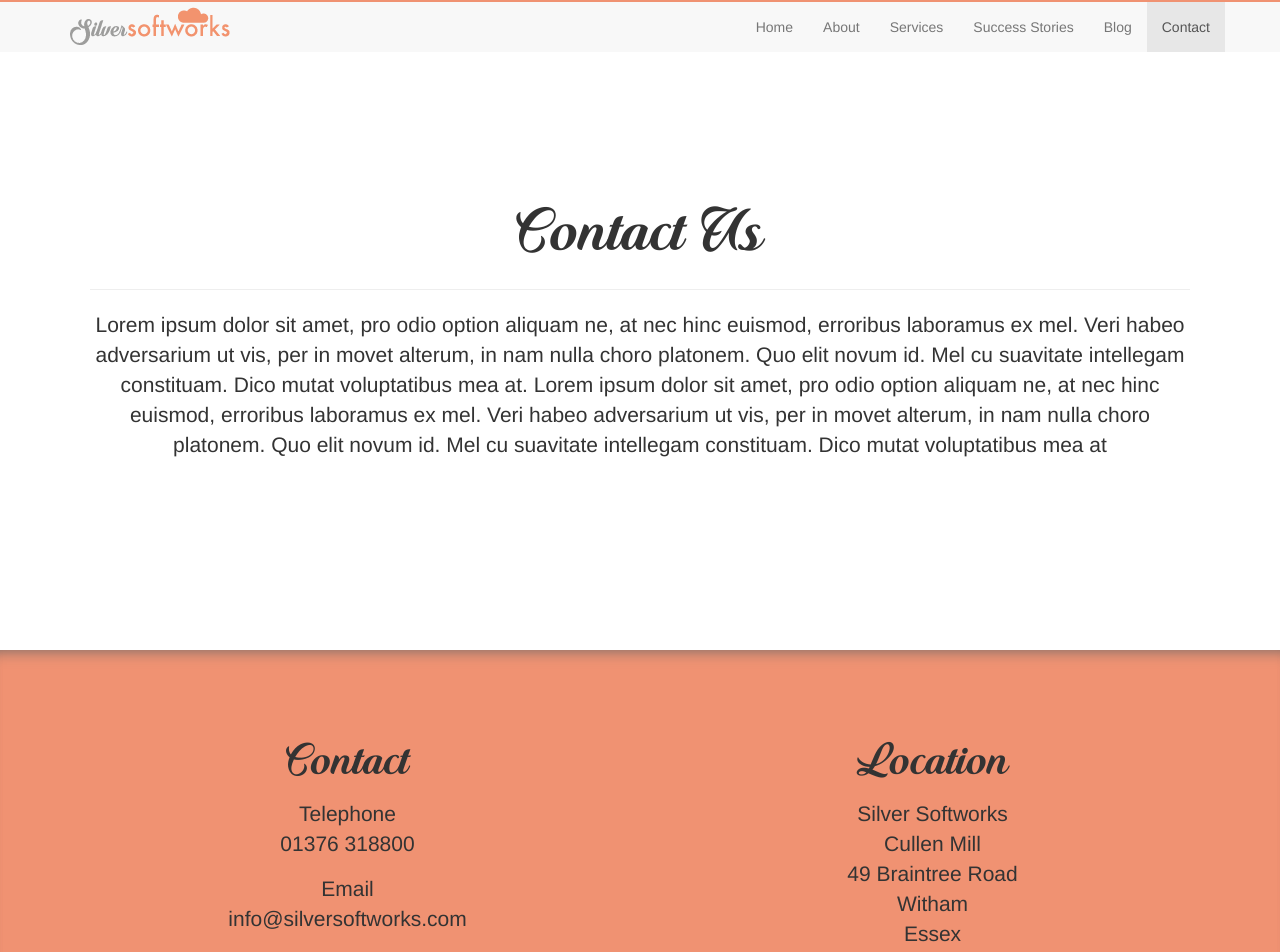
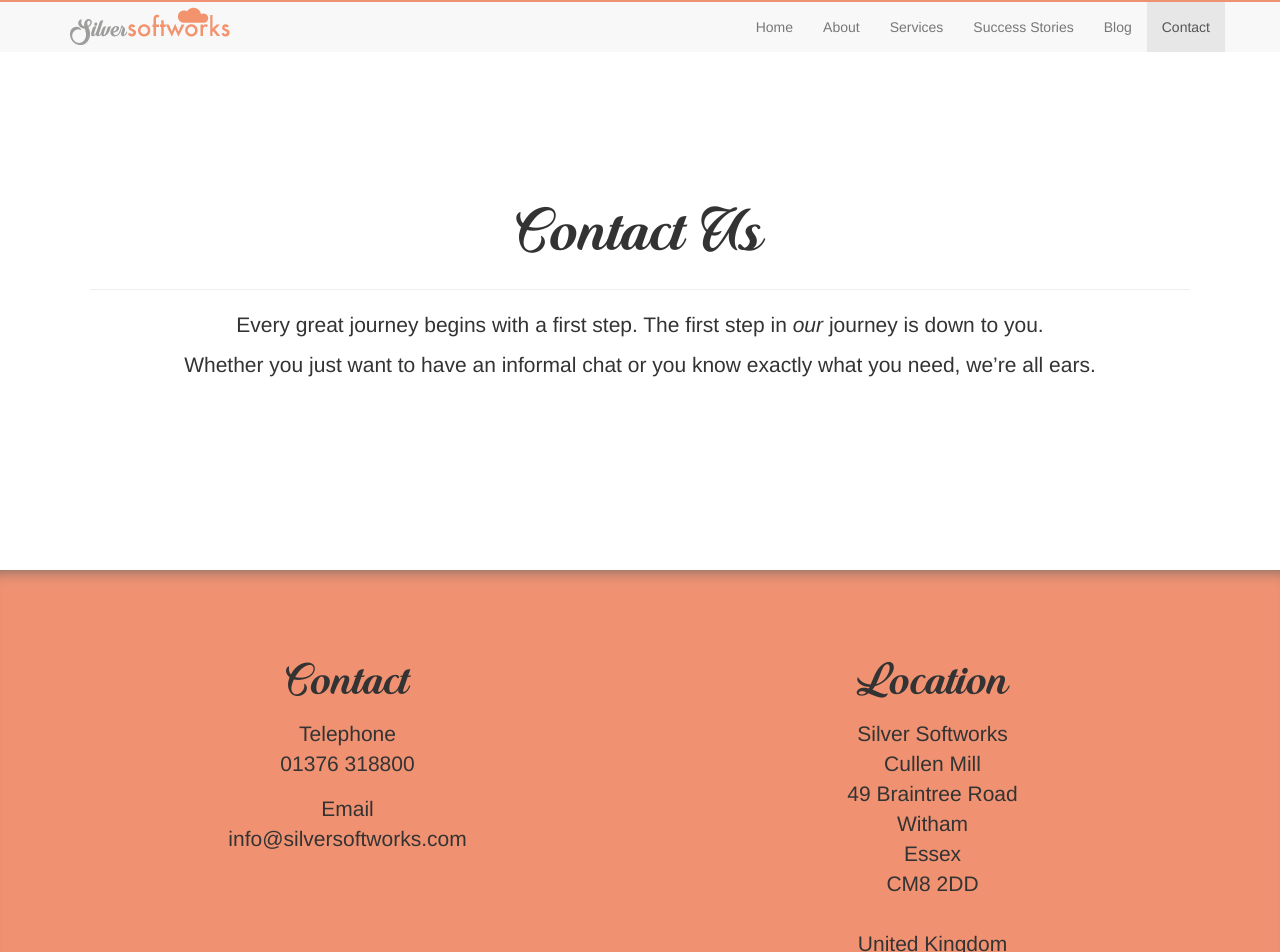
Before and after one commit to ThomasDavidPacker/Silver-Softworks, a Jekyll site: the page built from contact.html, in a window 1280 px wide and 1400 px high. Shown: the top 952 px of the window. Built offline with Jekyll 4.4.1, drawn with Linux system fonts in a browser that asks for light colours; some of the changed text lies outside the part shown.

Commit message:
General Updates
General Updates

```diff
--- a/blog.html
+++ b/blog.html
@@ -11,7 +11,7 @@
 					<div class="c_section_content_center">
 						<h1>Blog</h1>
 						<hr />
-						<p>Lorem ipsum dolor sit amet, pro odio option aliquam ne, at nec hinc euismod, erroribus laboramus ex mel. Veri habeo adversarium ut vis, per in movet alterum, in nam nulla choro platonem. Quo elit novum id. Mel cu suavitate intellegam constituam. Dico mutat voluptatibus mea at. Lorem ipsum dolor sit amet, pro odio option aliquam ne, at nec hinc euismod, erroribus laboramus ex mel. Veri habeo adversarium ut vis, per in movet alterum, in nam nulla choro platonem. Quo elit novum id. Mel cu suavitate intellegam constituam. Dico mutat voluptatibus mea at</p>
+						<p class="c_paragraph_medium">Lorem ipsum dolor sit amet, pro odio option aliquam ne, at nec hinc euismod, erroribus laboramus ex mel. Veri habeo adversarium ut vis, per in movet alterum, in nam nulla choro platonem. Quo elit novum id. Mel cu suavitate intellegam constituam. Dico mutat voluptatibus mea at. Lorem ipsum dolor sit amet, pro odio option aliquam ne, at nec hinc euismod, erroribus laboramus ex mel. Veri habeo adversarium ut vis, per in movet alterum, in nam nulla choro platonem. Quo elit novum id. Mel cu suavitate intellegam constituam. Dico mutat voluptatibus mea at</p>
 					</div>
 				</div>
 			</div>
--- a/contact.html
+++ b/contact.html
@@ -17,7 +17,8 @@
 					<div class="c_section_content_center">
 						<h1 class="c_silsof_header c_header_large">Contact Us</h1>
 						<hr />
-						<p class="c_paragraph_medium">Lorem ipsum dolor sit amet, pro odio option aliquam ne, at nec hinc euismod, erroribus laboramus ex mel. Veri habeo adversarium ut vis, per in movet alterum, in nam nulla choro platonem. Quo elit novum id. Mel cu suavitate intellegam constituam. Dico mutat voluptatibus mea at. Lorem ipsum dolor sit amet, pro odio option aliquam ne, at nec hinc euismod, erroribus laboramus ex mel. Veri habeo adversarium ut vis, per in movet alterum, in nam nulla choro platonem. Quo elit novum id. Mel cu suavitate intellegam constituam. Dico mutat voluptatibus mea at</p>
+						<p class="c_paragraph_medium">Every great journey begins with a first step. The first step in <i>our</i> journey is down to you.</p>
+						<p class="c_paragraph_medium">Whether you just want to have an informal chat or you know exactly what you need, we’re all ears.</p>
 					</div>
 				</div>
 			</div>
@@ -64,31 +65,30 @@
 				<div class="col-md-6">
 					<div class="c_section_content">
 						<h2 class="c_silsof_header c_header_medium">Get in touch</h2>
-						<p>Lorem ipsum dolor sit amet, pro odio option aliquam ne, at nec hinc euismod, erroribus laboramus ex mel. Veri habeo adversarium ut vis, per in movet alterum, in nam nulla choro platonem. Quo elit novum id. Mel cu suavitate intellegam constituam. Dico mutat voluptatibus mea at.
-							Lorem ipsum dolor sit amet, pro odio option aliquam ne, at nec hinc euismod, erroribus laboramus ex mel. Veri habeo adversarium ut vis, per in movet alterum, in nam nulla choro platonem. Quo elit novum id. Mel cu suavitate intellegam constituam. Dico mutat voluptatibus mea at.</p>
+						<p class="c_paragraph_medium">If you’d prefer for us to get in contact with you then simply fill in our enquiry form and leave the rest up to us.</p>
 					</div>
 				</div>
 				<div class="col-md-6">
 					<form class="c_contact_form">
 						<div class="form-group">
 							<label for="firstName">First Name</label>
-							<input type="text" class="form-control" id="firstName" placeholder="John">
+							<input type="text" class="form-control" id="firstName" placeholder="Samuel" required>
 						</div>
 						<div class="form-group">
 							<label for="lastName">Last Name</label>
-							<input type="text" class="form-control" id="lastName" placeholder="Doe">
+							<input type="text" class="form-control" id="lastName" placeholder="Silver" required>
 						</div>
 						<div class="form-group">
 							<label for="companyName">Company Name</label>
-							<input type="text" class="form-control" id="companyName" placeholder="ABC Insurance">
+							<input type="text" class="form-control" id="companyName" placeholder="Silver Softworks" required>
 						</div>
 						<div class="form-group">
 						    <label for="email">Email address</label>
-						    <input type="email" class="form-control" id="email" placeholder="john@abcinsurance.com">
+						    <input type="email" class="form-control" id="email" placeholder="samuel@silversoftworks.com" required>
 			  			</div>
 						<div class="form-group">
 							<label for="contactNumber">Contact Number</label>
-							<input type="text" class="form-control" id="contactNumber" placeholder="01234 567890">
+							<input type="text" class="form-control" id="contactNumber" placeholder="01376 318800" required>
 						</div>
 						<div class="form-group">
 							<label for="message">Message</label>
@@ -110,34 +110,19 @@
 				</div>
 			</div>
 			<div class="row">
-				<div class="col-sm-2">
+				<div class="col-sm-4">
 					<div class="c_help_offer_image_container_borderless">
-						<img src="images/social/icons/128/social-003-round_twitter.png" class="c_content_image_center c_social_icon_half img-responsive">
+						<img src="images/social/icons/128/social-003-round_twitter.png" class="c_content_image_center c_social_icon_quarter img-responsive">
 					</div>
 				</div>
-				<div class="col-sm-2">
+				<div class="col-sm-4">
 					<div class="c_help_offer_image_container_borderless">
-						<img src="images/social/icons/128/social-006-round_facebook.png" class="c_content_image_center c_social_icon_half img-responsive">
+						<img src="images/social/icons/128/social-009-round_google.png" class="c_content_image_center c_social_icon_quarter img-responsive">
 					</div>
 				</div>
-				<div class="col-sm-2">
+				<div class="col-sm-4">
 					<div class="c_help_offer_image_container_borderless">
-						<img src="images/social/icons/128/social-009-round_google.png" class="c_content_image_center c_social_icon_half img-responsive">
-					</div>
-				</div>
-				<div class="col-sm-2">
-					<div class="c_help_offer_image_container_borderless">
-						<img src="images/social/icons/128/social-011-round_linkedin.png" class="c_content_image_center c_social_icon_half img-responsive">
-					</div>
-				</div>
-				<div class="col-sm-2">
-					<div class="c_help_offer_image_container_borderless">
-						<img src="images/social/icons/128/social-018-round_youtube.png" class="c_content_image_center c_social_icon_half img-responsive">
-					</div>
-				</div>
-				<div class="col-sm-2">
-					<div class="c_help_offer_image_container_borderless">
-						<img src="images/social/icons/128/social-041-round_github.png" class="c_content_image_center c_social_icon_half img-responsive">
+						<img src="images/social/icons/128/social-011-round_linkedin.png" class="c_content_image_center c_social_icon_quarter img-responsive">
 					</div>
 				</div>
 			</div>
--- a/css/style.css
+++ b/css/style.css
@@ -43,17 +43,6 @@
 	margin-left: auto;
 	margin-right: auto;
 }
-
-.c_social_icon_full
-{
-	width: 100%;
-}
-
-.c_social_icon_half
-{
-	width: 50%;
-}
-
 
 .c_content_image_client_logos
 {
@@ -346,6 +335,21 @@
 	font-family: "Helvetica Neue",Helvetica,Arial,sans-serif;
 }
 
+.c_social_icon_full
+{
+	width: 100%;
+}
+
+.c_social_icon_half
+{
+	width: 50%;
+}
+
+.c_social_icon_quarter
+{
+	width: 25%;
+}
+
 .c_paragraph_medium
 {
 	font-size: 21px;
--- a/index.html
+++ b/index.html
@@ -157,9 +157,9 @@
 					<div class="c_section_content_center">
 						<h1>How can we help?</h1>
 						<hr />
-						<p>Lorem ipsum dolor sit amet, pro odio option aliquam ne, at nec hinc euismod, erroribus laboramus ex mel. Veri habeo adversarium ut vis, per in movet alterum, in nam nulla choro platonem. Quo elit novum id. Mel cu suavitate intellegam constituam. Dico mutat voluptatibus mea at.
+						<p class="c_paragraph_medium">Lorem ipsum dolor sit amet, pro odio option aliquam ne, at nec hinc euismod, erroribus laboramus ex mel. Veri habeo adversarium ut vis, per in movet alterum, in nam nulla choro platonem. Quo elit novum id. Mel cu suavitate intellegam constituam. Dico mutat voluptatibus mea at.
 							Lorem ipsum dolor sit amet, pro odio option aliquam ne, at nec hinc euismod, erroribus laboramus ex mel. Veri habeo adversarium ut vis, per in movet alterum, in nam nulla choro platonem. Quo elit novum id. Mel cu suavitate intellegam constituam. Dico mutat voluptatibus mea at.</p>
-						<p>Lorem ipsum dolor sit amet, pro odio option aliquam ne, at nec hinc euismod, erroribus laboramus ex mel. Veri habeo adversarium ut vis, per in movet alterum, in nam nulla choro platonem. Quo elit novum id. Mel cu suavitate intellegam constituam. Dico mutat voluptatibus mea at.</p>
+						<p class="c_paragraph_medium">Lorem ipsum dolor sit amet, pro odio option aliquam ne, at nec hinc euismod, erroribus laboramus ex mel. Veri habeo adversarium ut vis, per in movet alterum, in nam nulla choro platonem. Quo elit novum id. Mel cu suavitate intellegam constituam. Dico mutat voluptatibus mea at.</p>
 						<a href="#">Learn more</a>
 					</div>
 					<br>
--- a/services.html
+++ b/services.html
@@ -10,7 +10,7 @@
 					<div class="c_section_content_center">
 						<h1>Services</h1>
 						<hr />
-						<p>Lorem ipsum dolor sit amet, pro odio option aliquam ne, at nec hinc euismod, erroribus laboramus ex mel. Veri habeo adversarium ut vis, per in movet alterum, in nam nulla choro platonem. Quo elit novum id. Mel cu suavitate intellegam constituam. Dico mutat voluptatibus mea at. Lorem ipsum dolor sit amet, pro odio option aliquam ne, at nec hinc euismod, erroribus laboramus ex mel. Veri habeo adversarium ut vis, per in movet alterum, in nam nulla choro platonem. Quo elit novum id. Mel cu suavitate intellegam constituam. Dico mutat voluptatibus mea at</p>
+						<p class="c_paragraph_medium">Lorem ipsum dolor sit amet, pro odio option aliquam ne, at nec hinc euismod, erroribus laboramus ex mel. Veri habeo adversarium ut vis, per in movet alterum, in nam nulla choro platonem. Quo elit novum id. Mel cu suavitate intellegam constituam. Dico mutat voluptatibus mea at. Lorem ipsum dolor sit amet, pro odio option aliquam ne, at nec hinc euismod, erroribus laboramus ex mel. Veri habeo adversarium ut vis, per in movet alterum, in nam nulla choro platonem. Quo elit novum id. Mel cu suavitate intellegam constituam. Dico mutat voluptatibus mea at</p>
 					</div>
 				</div>
 			</div>
--- a/success-stories.html
+++ b/success-stories.html
@@ -10,7 +10,7 @@
 					<div class="c_section_content_center">
 						<h1>Success Stories</h1>
 						<hr />
-						<p>Lorem ipsum dolor sit amet, pro odio option aliquam ne, at nec hinc euismod, erroribus laboramus ex mel. Veri habeo adversarium ut vis, per in movet alterum, in nam nulla choro platonem. Quo elit novum id. Mel cu suavitate intellegam constituam. Dico mutat voluptatibus mea at. Lorem ipsum dolor sit amet, pro odio option aliquam ne, at nec hinc euismod, erroribus laboramus ex mel. Veri habeo adversarium ut vis, per in movet alterum, in nam nulla choro platonem. Quo elit novum id. Mel cu suavitate intellegam constituam. Dico mutat voluptatibus mea at</p>
+						<p class="c_paragraph_medium">Lorem ipsum dolor sit amet, pro odio option aliquam ne, at nec hinc euismod, erroribus laboramus ex mel. Veri habeo adversarium ut vis, per in movet alterum, in nam nulla choro platonem. Quo elit novum id. Mel cu suavitate intellegam constituam. Dico mutat voluptatibus mea at. Lorem ipsum dolor sit amet, pro odio option aliquam ne, at nec hinc euismod, erroribus laboramus ex mel. Veri habeo adversarium ut vis, per in movet alterum, in nam nulla choro platonem. Quo elit novum id. Mel cu suavitate intellegam constituam. Dico mutat voluptatibus mea at</p>
 					</div>
 				</div>
 			</div>
```
